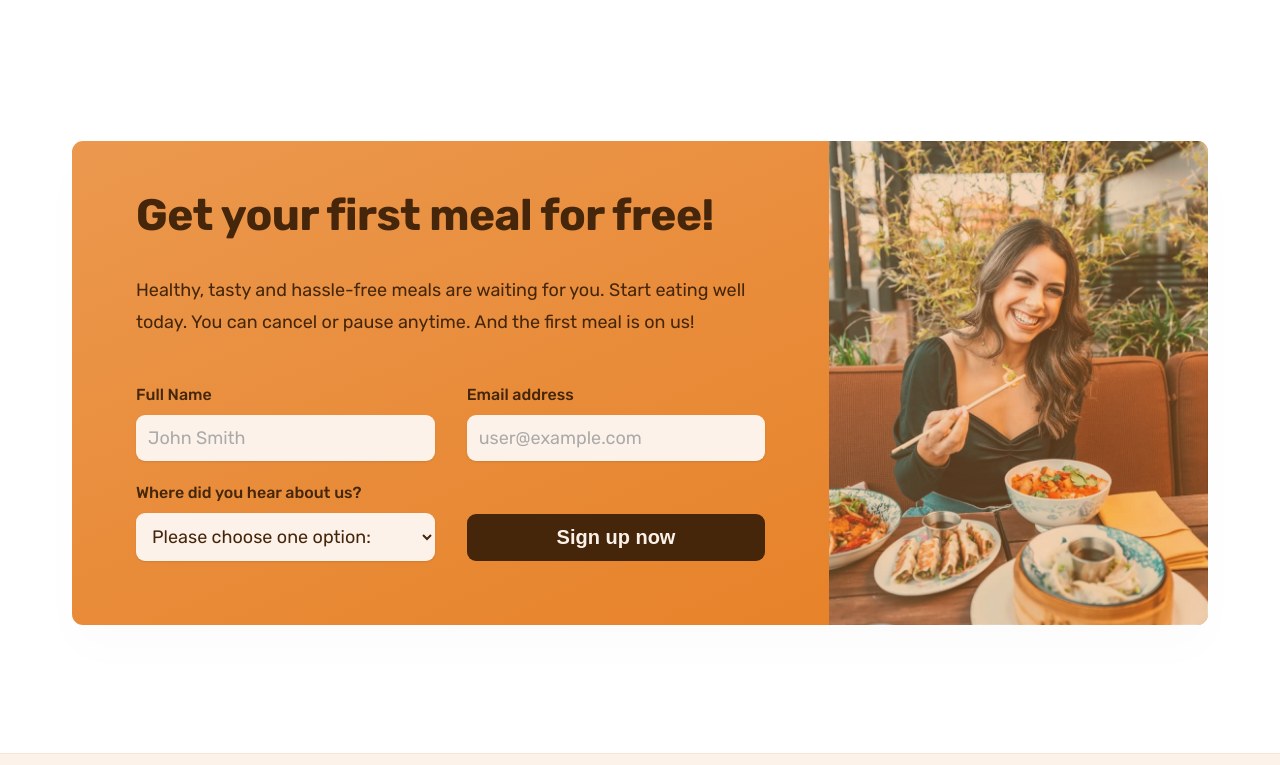
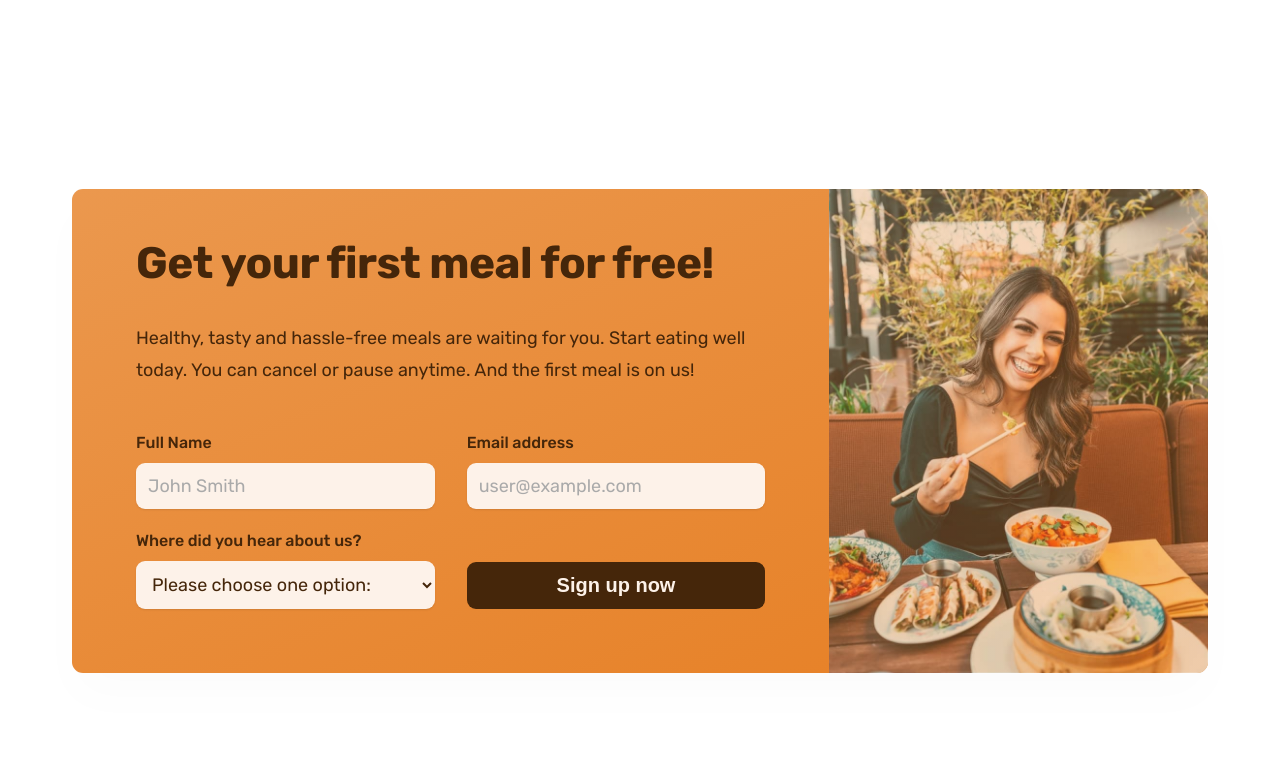
Before and after one commit to dannz0/Omnifood, a plain HTML site: page index.html in a window 1280 px wide. Shown: the part 6495-7260 px from the top of the page. Drawn offline with nearby package versions, Linux system fonts and the light colour scheme; some packages are replaced by stand-ins of ours; a script that the page names is missing.

Commit message:
fixed margin for cta section

```diff
--- a/css/style.css
+++ b/css/style.css
@@ -516,7 +516,7 @@
 /***************************/
 
 .section-cta {
-  padding: 4.8rem 0 12.8rem;
+  padding: 9.6rem 0 12.8rem;
 }
 
 .cta {
```
